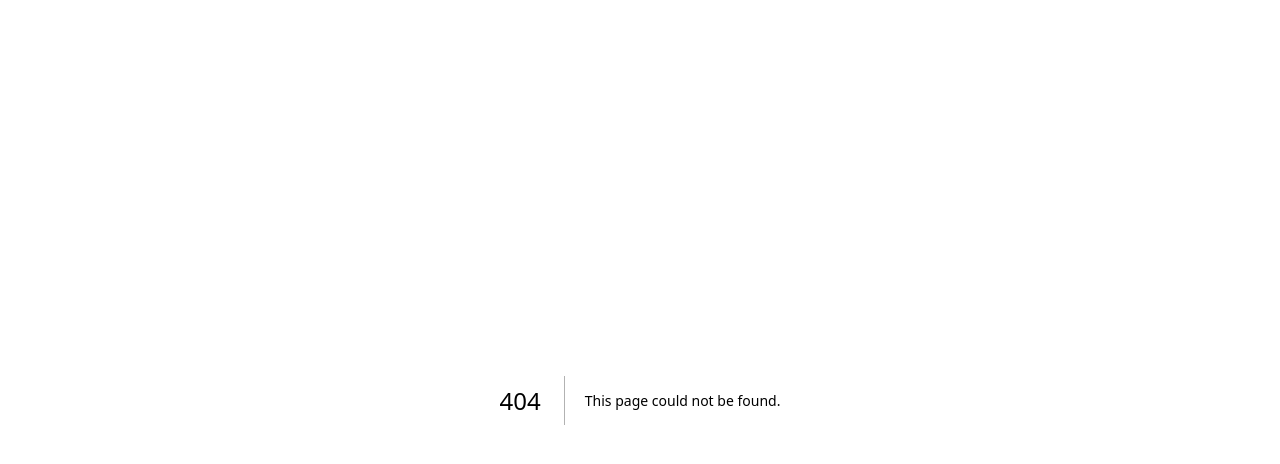
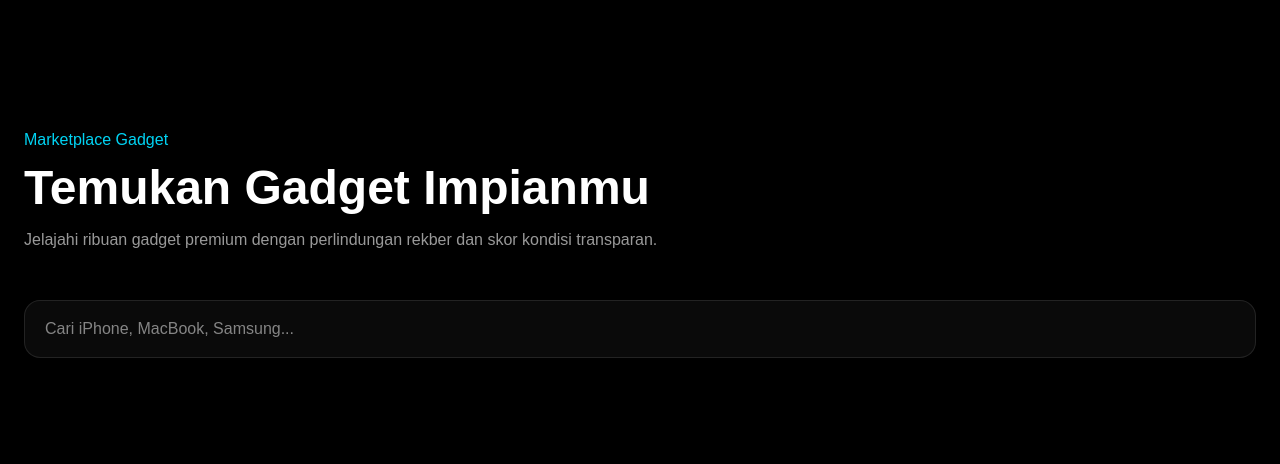
Before and after one commit to Rexlicky/gadgetswap, a Next.js app: page /marketplace in a window 1280 px wide. Before the commit this address had no page. Shown: the top 464 px of the page. Built offline with nearby package versions, Linux system fonts and the light colour scheme.

Commit message:
feat: create marketplace page structure

```diff
--- /dev/null
+++ b/src/app/marketplace/page.js
@@ -0,0 +1,20 @@
+import SearchBar from "@/components/marketplace/SearchBar";
+export default function MarketplacePage() {
+  return (
+    <main className="min-h-screen bg-black text-white">
+      <div className="mx-auto max-w-7xl px-6 py-32">
+        <div className="mb-12">
+          <p className="text-cyan-400">Marketplace Gadget</p>
+
+          <h1 className="mt-3 text-5xl font-bold">Temukan Gadget Impianmu</h1>
+
+          <p className="mt-4 text-white/60">
+            Jelajahi ribuan gadget premium dengan perlindungan rekber dan skor
+            kondisi transparan.
+          </p>
+        </div>
+        <SearchBar />
+      </div>
+    </main>
+  );
+}
--- /dev/null
+++ b/src/components/marketplace/SearchBar.jsx
@@ -0,0 +1,11 @@
+export default function SearchBar() {
+  return (
+    <div className="mb-8">
+      <input
+        type="text"
+        placeholder="Cari iPhone, MacBook, Samsung..."
+        className="w-full rounded-2xl border border-white/10 bg-white/[0.04] px-5 py-4 outline-none backdrop-blur-xl focus:border-cyan-400"
+      />
+    </div>
+  );
+}
```
